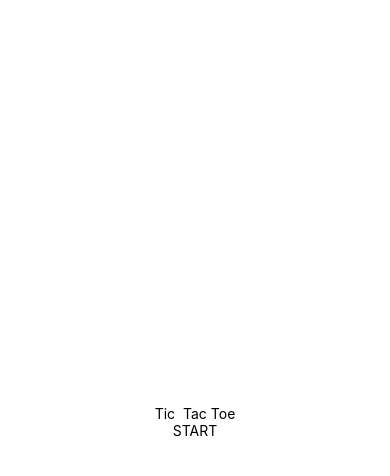
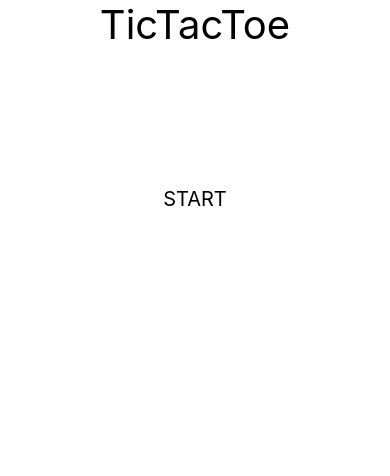
Before and after one commit to davidwachlin/rn-tictactoe, a React Native app: screen / in a window 390 px wide. Shown: the top 476 px of the page. Built offline with nearby package versions, Linux system fonts and the light colour scheme.

Commit message:
game text

```diff
--- a/App.tsx
+++ b/App.tsx
@@ -5,7 +5,7 @@ import Board from './components/Board'
 export default function App() {
   return (
     <SafeAreaView style={styles.container}>
-      <Text>Tic  Tac Toe</Text>
+      <Text style={styles.heading}>TicTacToe</Text>
       <Board />
     </SafeAreaView>
   );
@@ -16,6 +16,8 @@ const styles = StyleSheet.create({
     flex: 1,
     backgroundColor: '#fff',
     alignItems: 'center',
-    justifyContent: 'center',
   },
+  heading: {
+    fontSize: 40
+  }
 });
--- a/components/Board.tsx
+++ b/components/Board.tsx
@@ -1,5 +1,5 @@
 import React, {useState, useEffect } from 'react'
-import { FlatList, View, Text, TouchableOpacity } from 'react-native'
+import { FlatList, View, Text, TouchableOpacity, StyleSheet } from 'react-native'
 import Square from './Square'
 
 const squareIds = [0, 1, 2, 3, 4, 5, 6, 7, 8]
@@ -82,7 +82,7 @@ const Board = () => {
   if (winner) {
     return (
       <View>
-        <Text>{winner === SquareStatus.Player_One ? "Player One Wins!" : "Player Two Wins!"}</Text>
+        <Text style={styles.gameText}>{winner === SquareStatus.Player_One ? "Player One Wins!" : "Player Two Wins!"}</Text>
       </View>
     )
   }
@@ -91,7 +91,7 @@ const Board = () => {
     return (
       <View>
         <TouchableOpacity onPress={() => setIsPlaying(true)}>
-          <Text>START</Text>
+          <Text style={styles.gameText}>START</Text>
         </TouchableOpacity>
       </View>
     )
@@ -111,3 +111,11 @@ const Board = () => {
 }
 
 export default Board
+
+const styles = StyleSheet.create({
+  gameText: {
+    fontSize: 20,
+    textAlignVertical: 'center',
+    lineHeight: 300
+  },
+})
--- a/components/Square.tsx
+++ b/components/Square.tsx
@@ -12,7 +12,7 @@ const Square = (props: SquareProps) => {
   return (
     <TouchableOpacity style={styles.square} onPress={() => handleSelection(square.id)}>
       {square.status === SquareStatus.Empty && (
-        <Text style={styles.squareText}>{square.id}</Text>
+        <Text style={styles.squareText}></Text>
       )}
       {square.status === SquareStatus.Player_One && (
         <Text style={styles.squareText}>X</Text>
```
